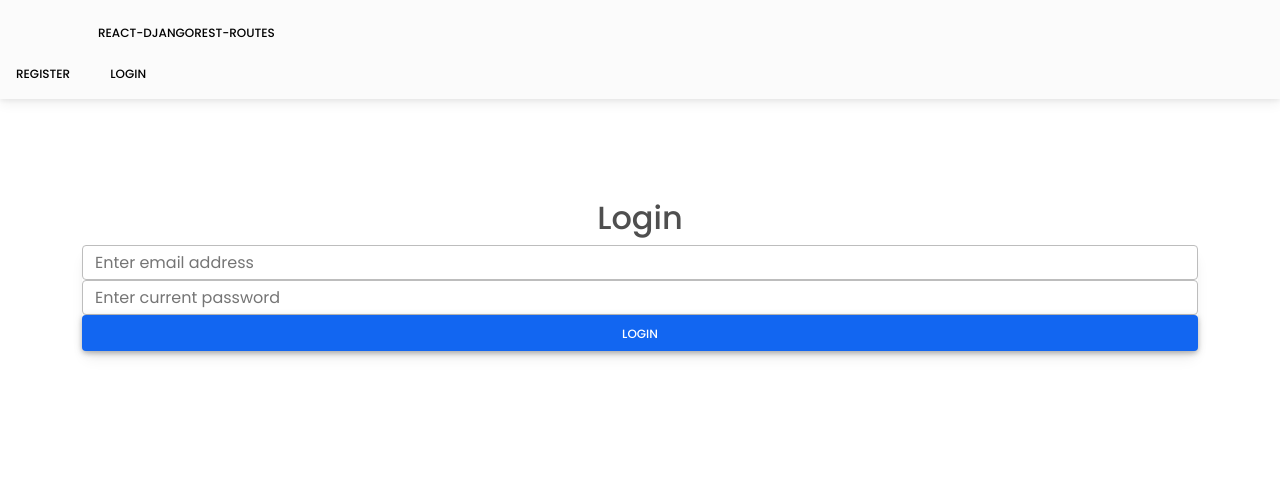
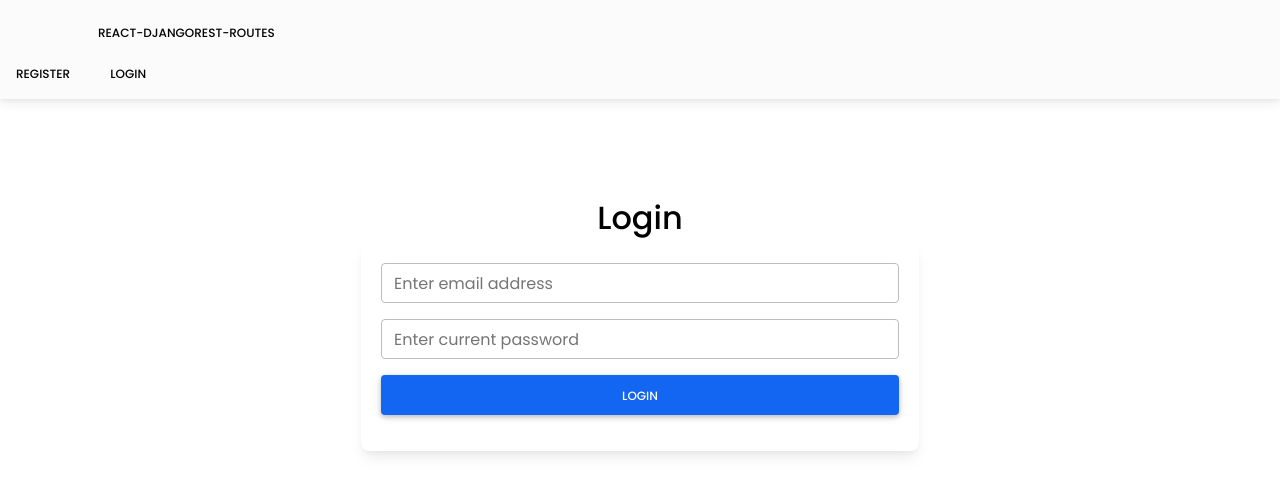
Before and after one commit to aybruhm/react-djangorest-routes, a React (Create React App) app in the folder frontend/frontend_routes/: page /login in a window 1280 px wide. Shown: the top 494 px of the page. Built offline with nearby package versions, Linux system fonts and the light colour scheme.

Commit message:
Styled Login components

```diff
--- a/frontend/frontend_routes/src/index.css
+++ b/frontend/frontend_routes/src/index.css
@@ -22,6 +22,30 @@ div.auth-lists-mobile {
   display: none;
 }
 
+form.login-form {
+  max-width: 50%;
+  padding: 20px;
+  margin: auto;
+}
+
+div.form-group {
+  margin-bottom: 16px;
+}
+
+div.form-group input.form-control {
+  height: 40px;
+}
+
+div.form-group button.btn {
+  height: 40px;
+}
+
+p.h2 {
+  margin-bottom: 6px;
+  font-weight: 500;
+  color: #000;
+}
+
 div.card > img {
   justify-content:center;
   margin: auto;
@@ -32,6 +56,10 @@ button.navbar-toggler {
 }
 
 @media (max-width: 767px) {
+  form.login-form {
+    max-width: 100% !important;
+  }
+
   div.card {
     max-width: 100% !important;
   }
```
